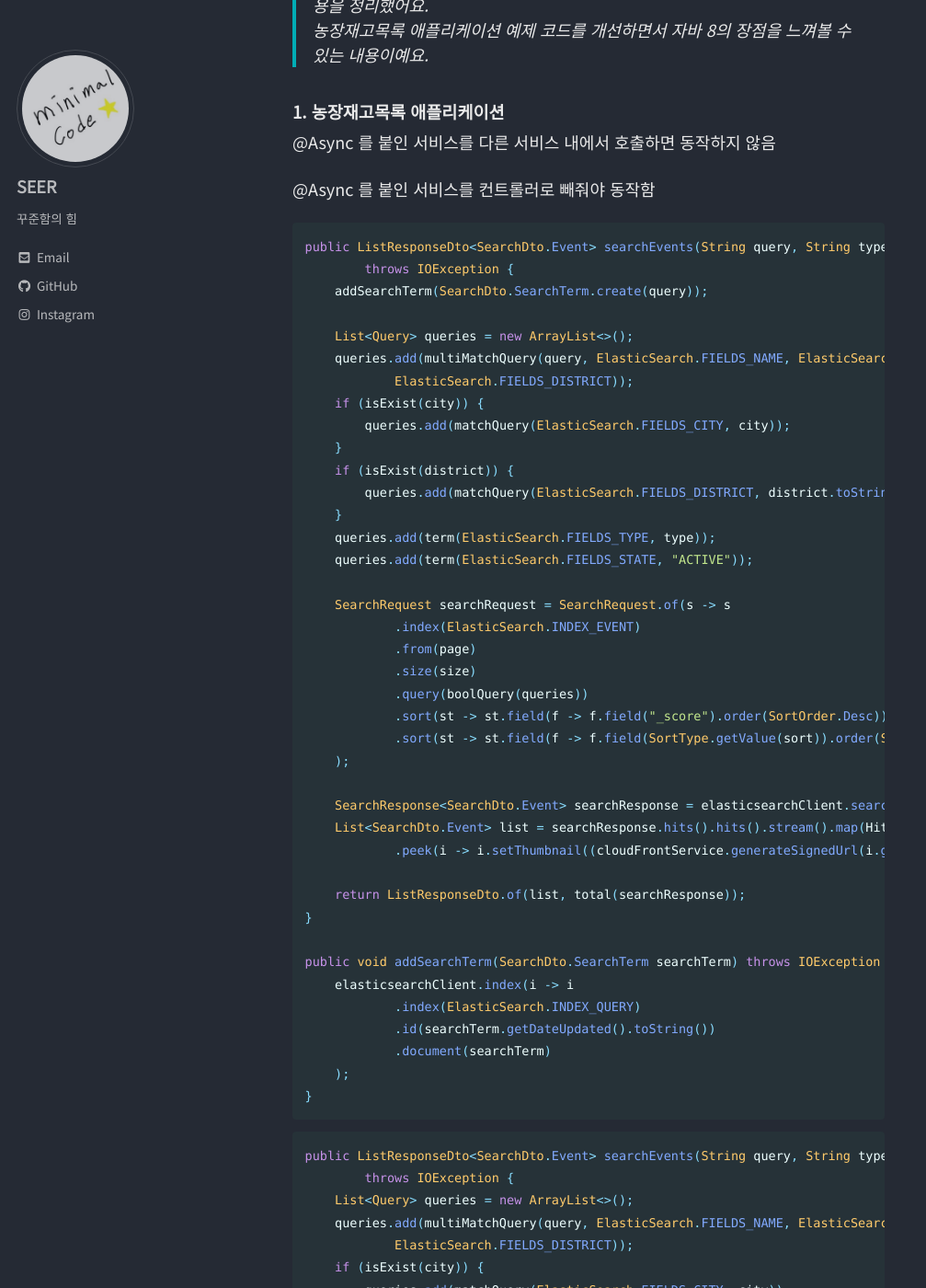
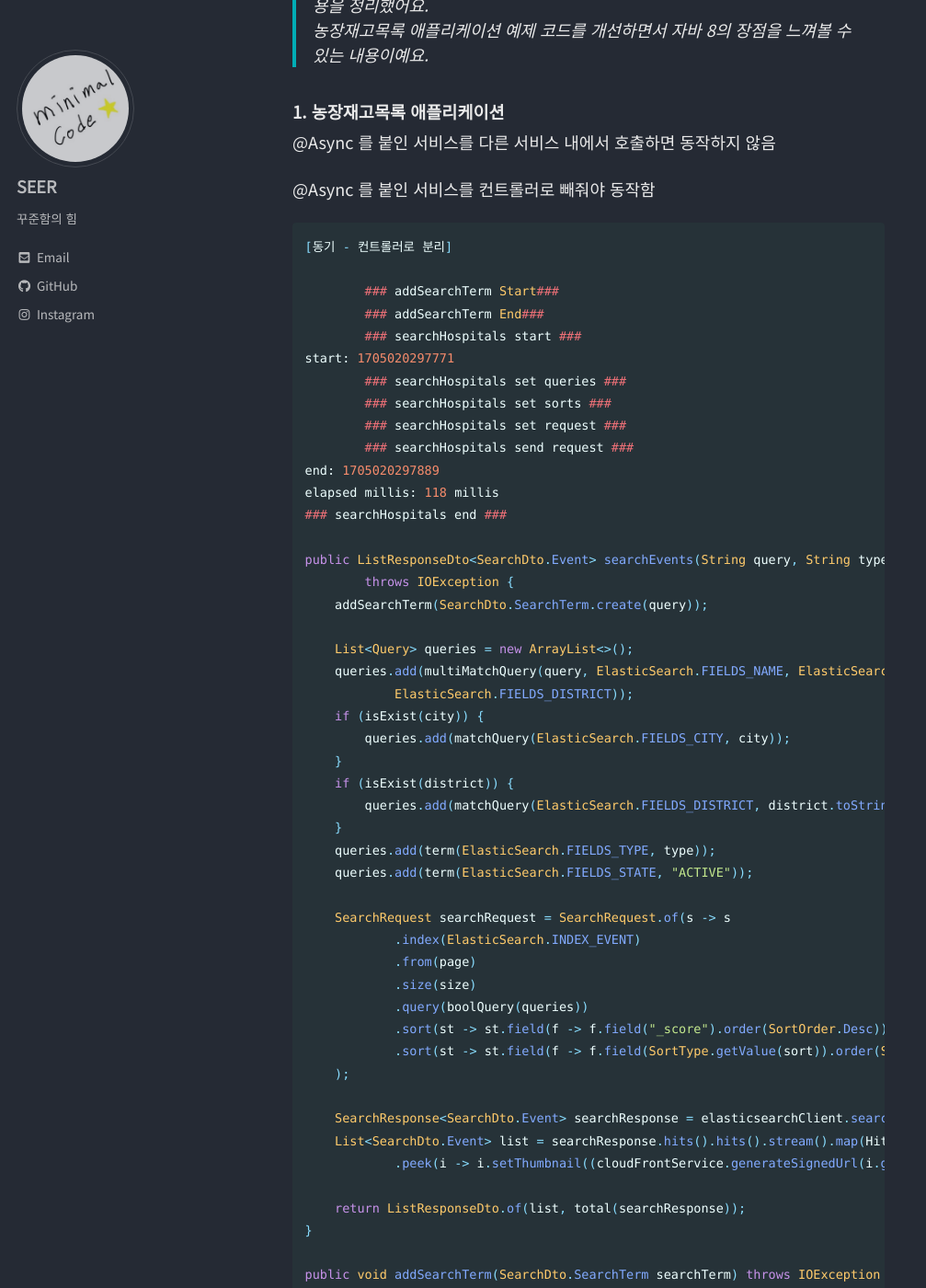
Before and after one commit to seer723/seer.github.io, a Jekyll site: the page built from _posts/2024-01-12-SpringBoot @Async 사용법.md, in a window 1280 px wide and 1400 px high, scrolled down 227 px. Shown: the whole window at 92% size, without its empty margins (0-1007 px from the left). Built offline with Jekyll 4.4.1, drawn with Linux system fonts in a browser that asks for light colours; cached includes are drawn as plain includes; some of the changed text lies outside the part shown.

Commit message:
코멘트 추가

````diff
--- a/_posts/2024-01-12-SpringBoot @Async 사용법.md
+++ b/_posts/2024-01-12-SpringBoot @Async 사용법.md
@@ -20,6 +20,20 @@ tags:
 
 
 ```java
+[동기 - 컨트롤러로 분리]
+
+        ### addSearchTerm Start###
+        ### addSearchTerm End###
+        ### searchHospitals start ###
+start: 1705020297771
+        ### searchHospitals set queries ###
+        ### searchHospitals set sorts ###
+        ### searchHospitals set request ###
+        ### searchHospitals send request ###
+end: 1705020297889
+elapsed millis: 118 millis
+### searchHospitals end ###
+
 public ListResponseDto<SearchDto.Event> searchEvents(String query, String type, String city, Set<String> district, String sort, int page, int size)
         throws IOException {
     addSearchTerm(SearchDto.SearchTerm.create(query));
@@ -62,6 +76,20 @@ public void addSearchTerm(SearchDto.SearchTerm searchTerm) throws IOException {
 ```
 
 ```java
+[비동기 - 컨트롤러로 분리]
+
+        ### searchHospitals start ###
+start: 1705020332746
+        ### searchHospitals set queries ###
+        ### addSearchTerm Start###
+        ### searchHospitals set sorts ###
+        ### searchHospitals set request ###
+        ### searchHospitals send request ###
+end: 1705020332933
+elapsed millis: 187 millis
+### searchHospitals end ###
+        ### addSearchTerm End###
+
 public ListResponseDto<SearchDto.Event> searchEvents(String query, String type, String city, Set<String> district, String sort, int page, int size)
         throws IOException {
     List<Query> queries = new ArrayList<>();
````
